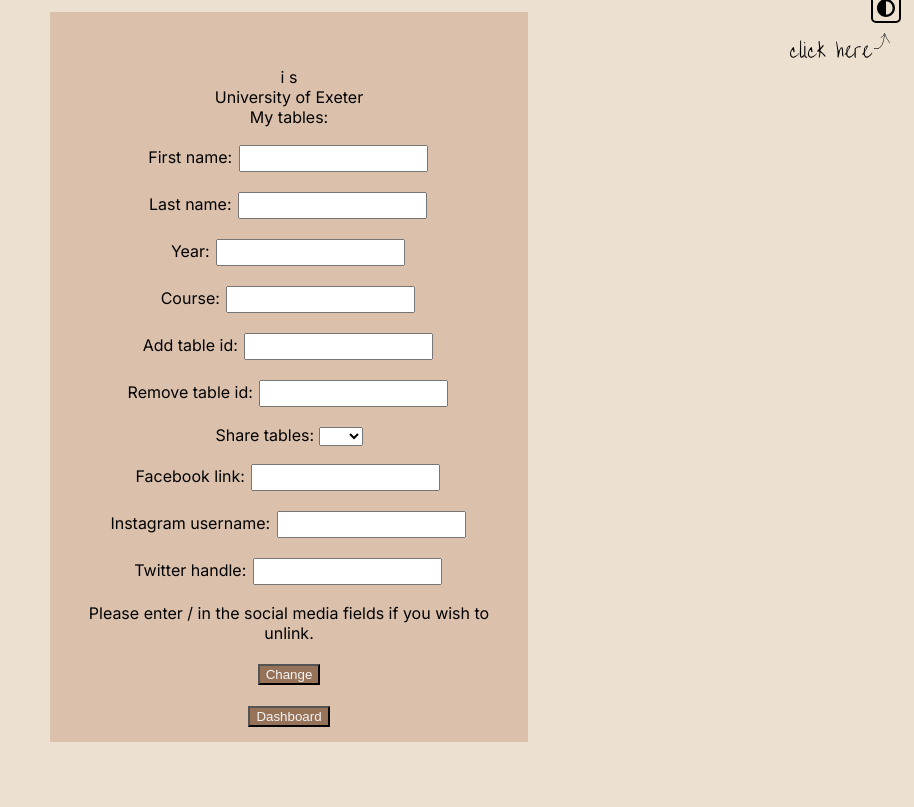
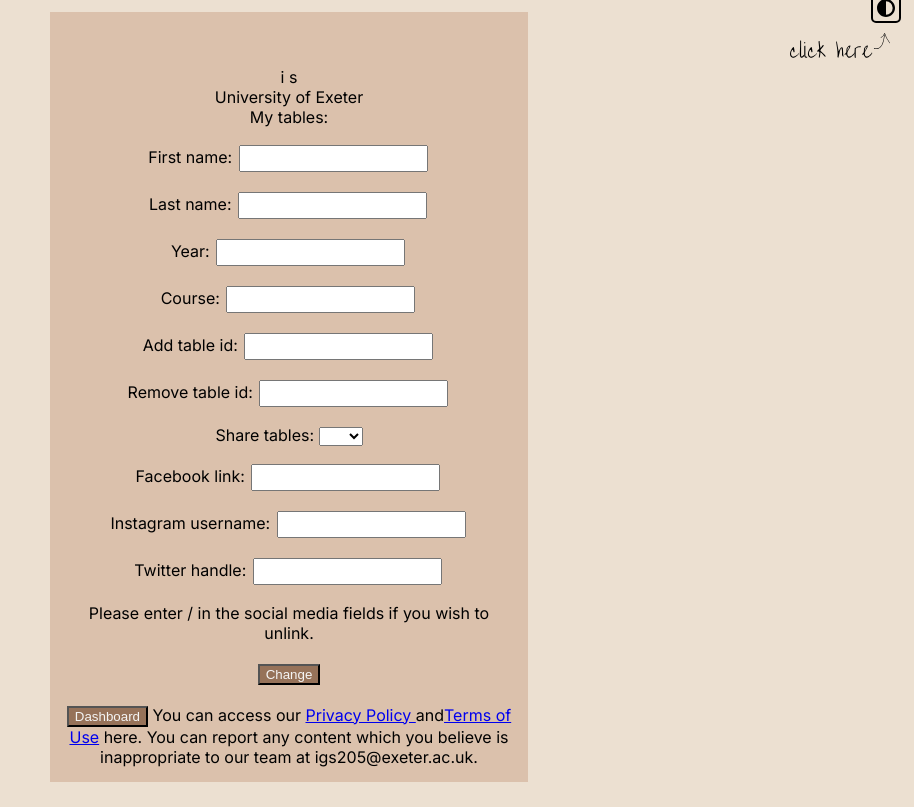
Before and after one commit to vuhctreh/GSEP_F_In_The_Chat, a Django app: page /dashboard/edit_info in a window 1280 px wide. Shown: the part 47-854 px from the top of the page, without its empty margins (366-1280 px from the left). Before the commit the page ends 789 px from the top, so only its background shows below. Run offline with Django 3.2, Linux system fonts and the light colour scheme; a user stored in the database is signed in; data comes from the database, SQL or seed files in the repository.

Commit message:
Update edit_info.html

```diff
--- a/app/templates/edit_info.html
+++ b/app/templates/edit_info.html
@@ -46,6 +46,8 @@
   </form><br>
   <button onclick="document.location='/dashboard'" id="dashboard">Dashboard</button>
 
+  You can access our <a href="privacy" target="_blank">Privacy Policy </a> and<a href="terms" target="_blank">Terms of Use</a> here. You can report any content which you believe is inappropriate to our team at igs205@exeter.ac.uk.
+
   <button id="dark-mode-toggle" class="dark-mode-toggle">
     <svg width="100%" xmlns="http://www.w3.org/2000/svg" viewBox="0 0 496 496"><path fill="currentColor" d="M8,256C8,393,119,504,256,504S504,393,504,256,393,8,256,8,8,119,8,256ZM256,440V72a184,184,0,0,1,0,368Z" transform="translate(-8 -8)"/></svg>
   </button>
```
